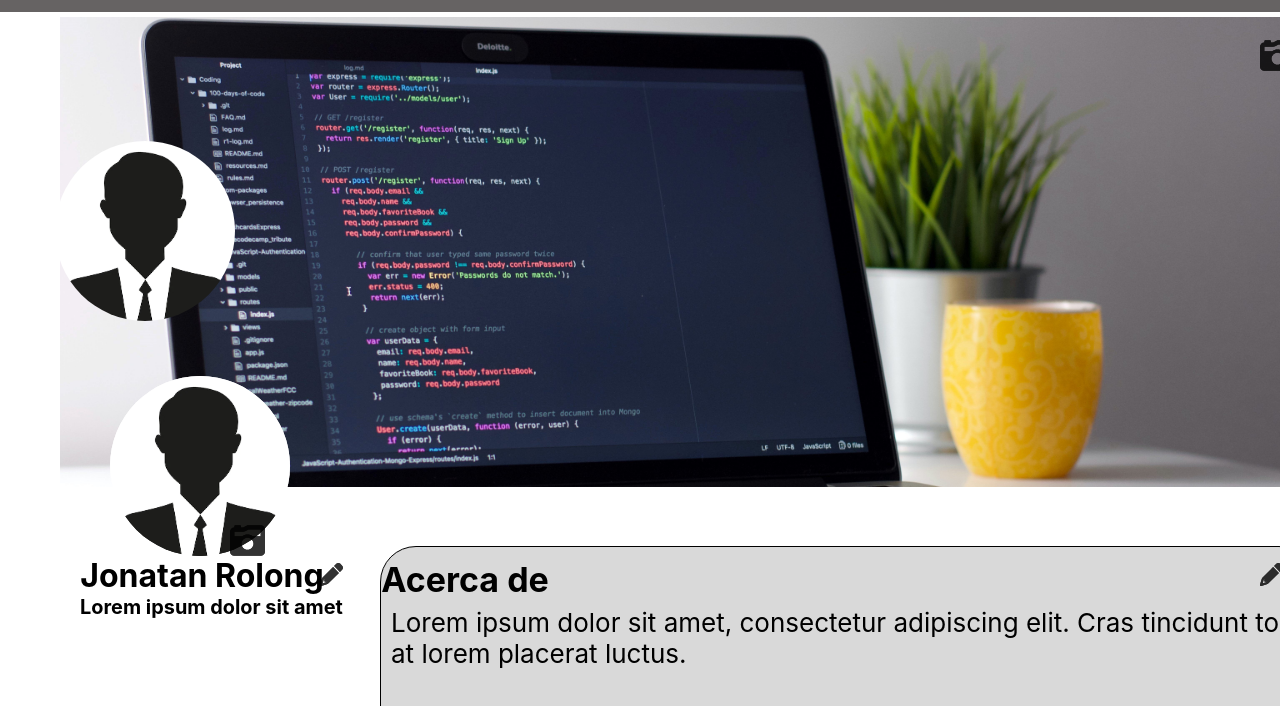
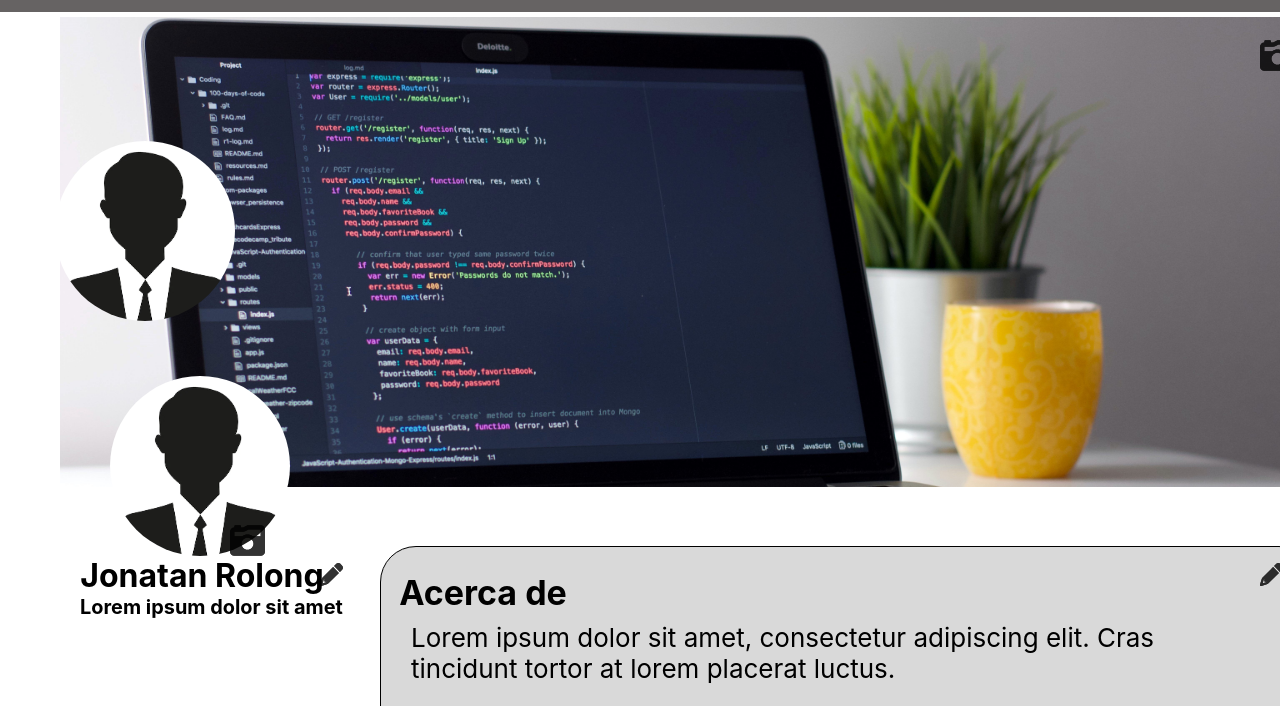
Before and after one commit to JonatanRolong/portfolio-FrontEnd, a plain HTML site: page index.html in a window 1280 px wide. Shown: the part 94-800 px from the top of the page. Drawn offline with Linux system fonts and the light colour scheme; files that its build step writes are made by us from their sources; files whose address does not match are found by name.

Commit message:
Update index.css

```diff
--- a/CSS/index.css
+++ b/CSS/index.css
@@ -188,8 +188,8 @@ width: 244px;
   position: absolute;
   width: 168px;
   height: 41px;
-  left: auto;
-  top: 12px;
+  left: 18px;
+  top: 25px;
 
   font-family: 'Inter';
   font-style: normal;
@@ -205,10 +205,10 @@ width: 244px;
 /* Lorem ipsum dolor sit amet, consectetur adipiscing elit. Cras tincidunt tortor at lorem placerat luctus. */
 .texto-acerca-de{
   position: absolute;
-  width: 942px;
+  width: 830px;
   height: 62px;
-  left: 10px;
-  top: 60px;
+  left: 30px;
+  top: 75px;
 
   font-family: 'Inter';
   font-style: normal;
```
